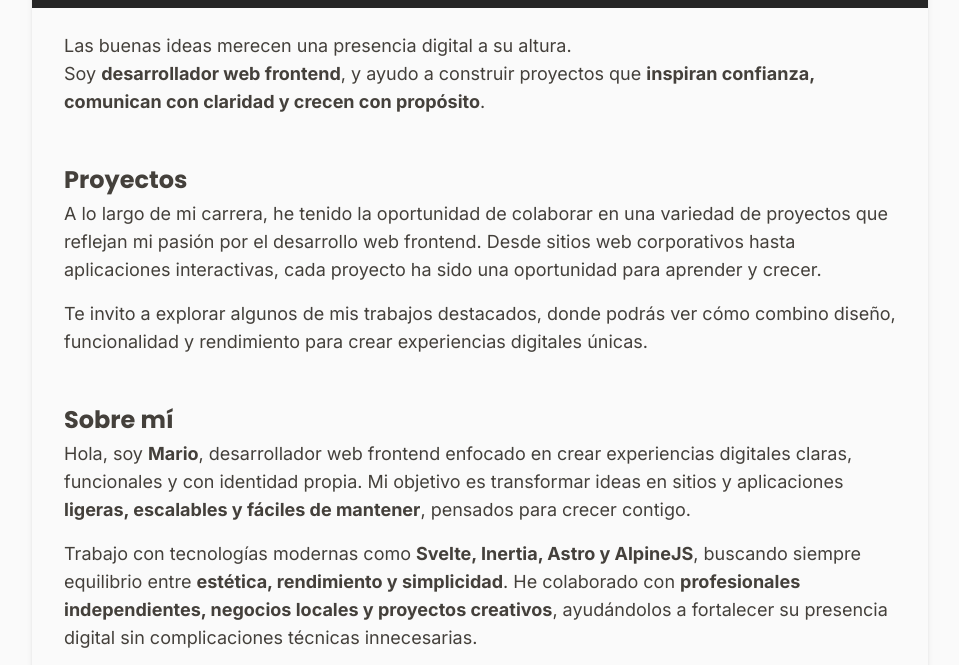
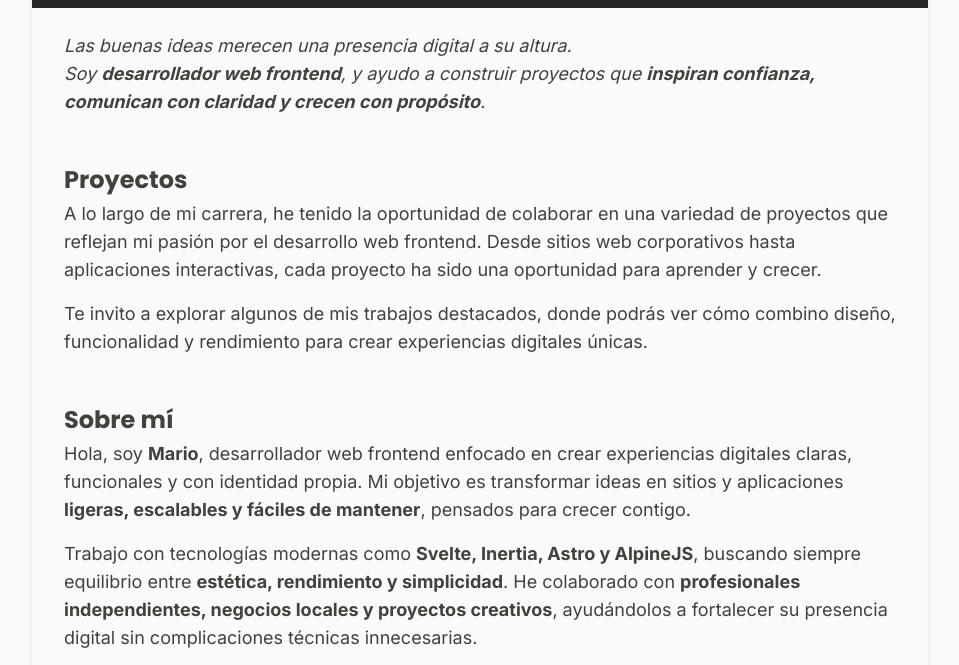
Before and after one commit to Max131/portfolio, an Astro site: page / in a window 1280 px wide. Shown: the part 132-797 px from the top of the page, without its empty margins (160-1119 px from the left). Built offline with nearby package versions, Linux system fonts and the light colour scheme; Astro itself is replaced by a stand-in of ours.

Commit message:
style(index.astro): añadir estilo en cursiva al contenido del héroe

```diff
--- a/src/pages/index.astro
+++ b/src/pages/index.astro
@@ -17,7 +17,7 @@ const t = useTranslation(Astro.currentLocale);
 					{t("user.role")}
 				</span>
 			</h1>
-			<div class="text-lg pt-6" set:html={t("hero.content")} />
+			<div class="text-lg pt-6 italic" set:html={t("hero.content")} />
 		</div>
 	</section>
 
```
